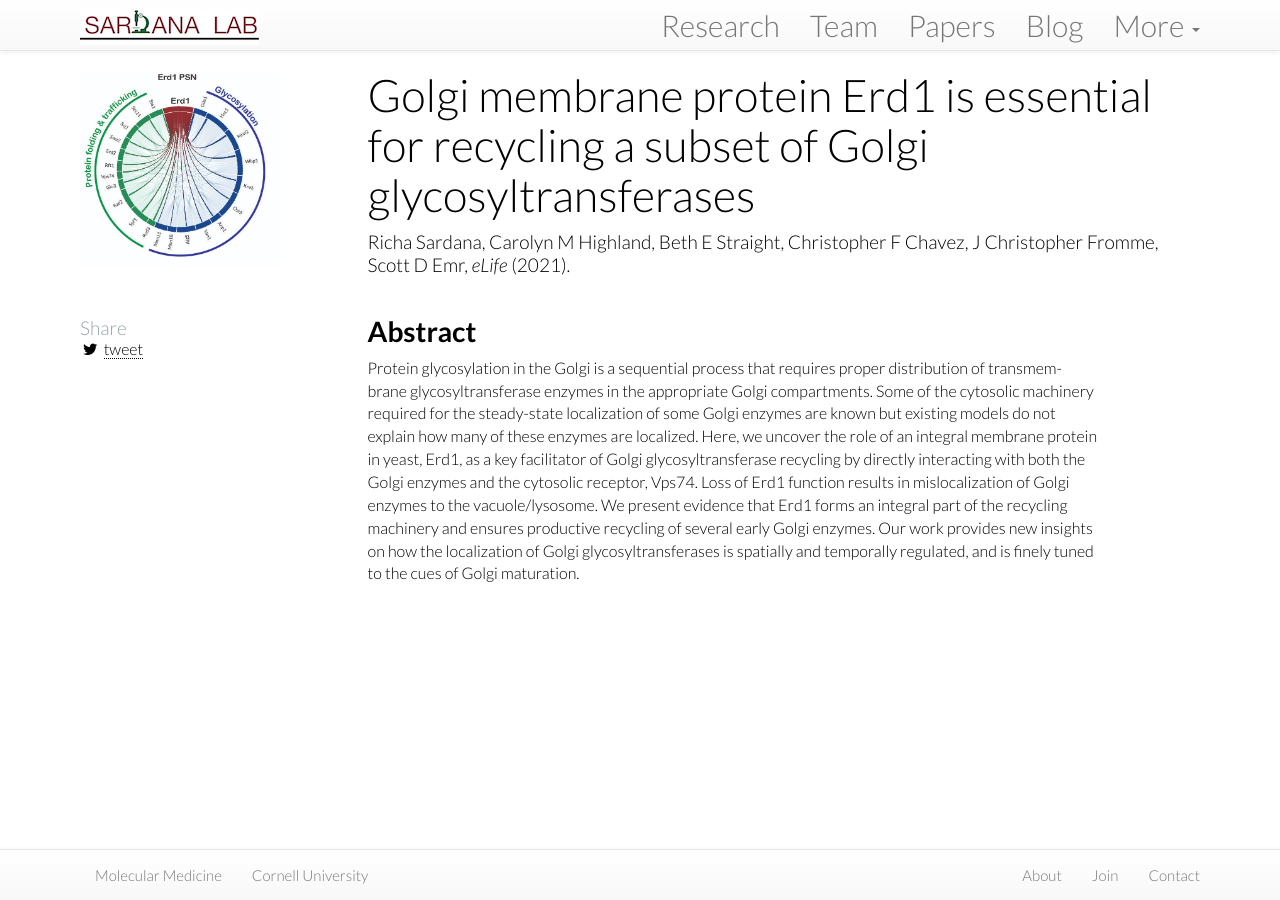
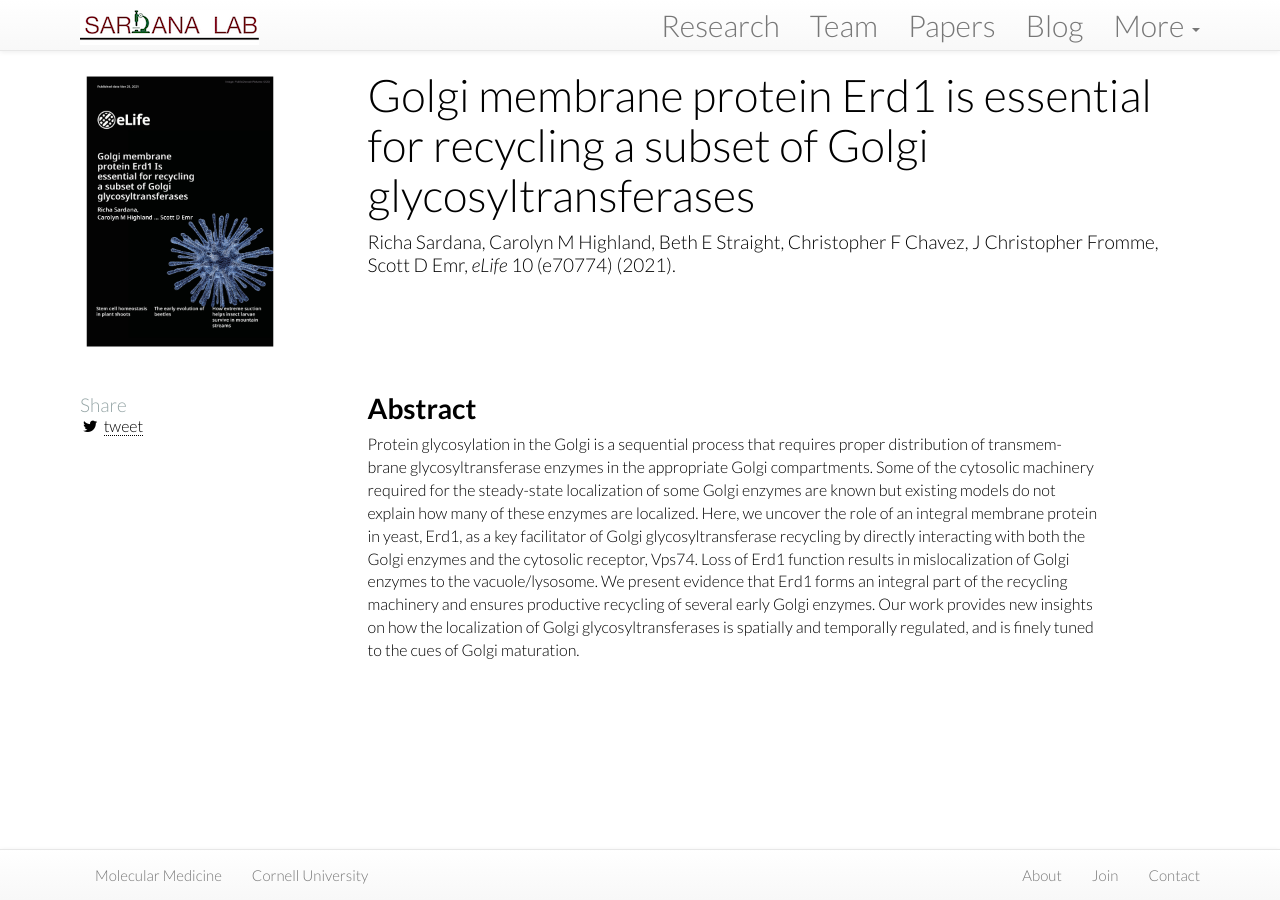
Before and after one commit to richasardana/richasardana.github.io, a Jekyll site: the page built from papers/_posts/2021-11-17-sardana-erd1.md, in a window 1280 px wide. Built offline with Jekyll 4.4.1, drawn with Linux system fonts in a browser that asks for light colours; nearby versions of some CDN libraries.

Commit message:
Erd1 paper image added

```diff
--- a/papers/_posts/2021-11-17-sardana-erd1.md
+++ b/papers/_posts/2021-11-17-sardana-erd1.md
@@ -5,11 +5,11 @@ year: "2021"
 shortref: "Sardana <i>et al.</i> <i>eLife</i> 2021"
 nickname: erd1-gt-recycling
 journal: "eLife"
-volume:
-issue:
+volume: 10
+issue: e70774
 pages:
 authors: "Richa Sardana, Carolyn M Highland, Beth E Straight, Christopher F Chavez, J Christopher Fromme, Scott D Emr"
-image: /assets/images/papers/2021-sardana-elife.jpg
+image: /assets/images/papers/2021-sardana-elife-cover.jpg
 redirect_from:
 fulltext:
 pdflink:
```
Also changed, not shown: news/_posts/2021-11-17-first-paper-accepted.md (+1 -1 lines), assets/images/papers/2021-sardana-elife-cover.jpg (added).
